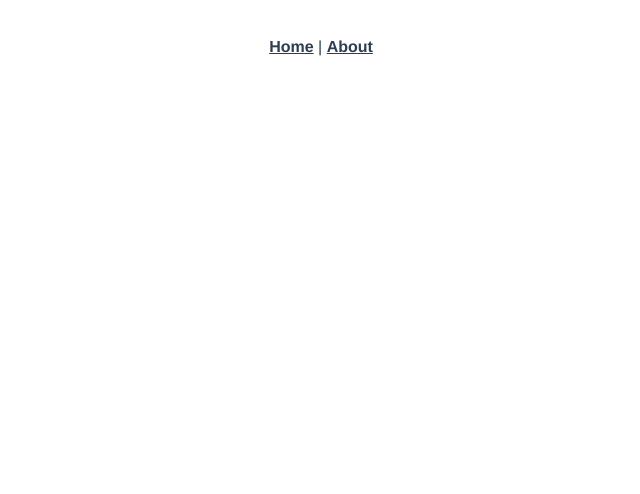
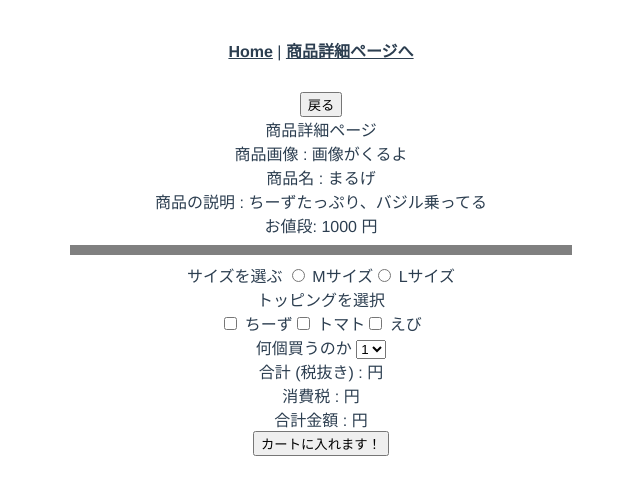
Before and after one commit to ryouhei0324/vue-ec-site1, a Vue app: page /details in a window 1280 px wide. Shown: the top 494 px of the page, without its empty margins (319-959 px from the left). Built offline with nearby package versions, Linux system fonts and the light colour scheme.

Commit message:
詳細ページHTML

```diff
--- a/src/App.vue
+++ b/src/App.vue
@@ -2,7 +2,7 @@
   <div id="app">
     <div id="nav">
       <router-link to="/">Home</router-link> |
-      <router-link to="/about">About</router-link>
+      <router-link to="/Details">商品詳細ページへ</router-link>
     </div>
     <router-view/>
   </div>
--- a/src/router/index.js
+++ b/src/router/index.js
@@ -1,6 +1,7 @@
 import Vue from 'vue'
 import VueRouter from 'vue-router'
 import Home from '../views/Home.vue'
+import Details from '../views/Details.vue'
 
 Vue.use(VueRouter)
 
@@ -11,12 +12,9 @@ const routes = [
     component: Home
   },
   {
-    path: '/about',
-    name: 'About',
-    // route level code-splitting
-    // this generates a separate chunk (about.[hash].js) for this route
-    // which is lazy-loaded when the route is visited.
-    component: () => import(/* webpackChunkName: "about" */ '../views/About.vue')
+    path: '/details',
+    name: 'Details',
+    component: Details
   }
 ]
 
--- /dev/null
+++ b/src/views/Details.vue
@@ -0,0 +1,93 @@
+<template>
+  <div>
+    <div>
+      <button @click="backPage()">戻る</button>
+    </div>
+
+    <div>
+      商品詳細ページ
+    </div>
+
+    <div>
+      <div>商品画像 : {{item.img}}</div>
+      <div>商品名 : {{item.pizzaName}}</div>
+      <div>商品の説明 : {{item.topping}}</div>
+      <div>お値段: {{item.price}} 円</div>
+    </div>
+
+    <hr width="500"	size="10" noshade="">
+
+    <div>
+      サイズを選ぶ
+      <span><input type="radio" name="size" id="Msize">&nbsp;<label for="Msize">Mサイズ</label></span>
+      <span><input type="radio" name="size" id="Lsize">&nbsp;<label for="Lsize">Lサイズ</label></span>
+    </div>
+
+    <div>
+      <div>
+      トッピングを選択
+      </div>
+      <span class="container" v-for="item in topping" :value="topping" :key="item.id" :id="topping.name">
+        <input type="checkbox"><label :for="topping.name">&nbsp;{{item}}</label>
+      </span>
+    </div>
+
+    <div>
+      <div>
+        何個買うのか
+        <span>
+          <select>
+            <option value="1">1</option>
+            <option value="2">2</option>
+            <option value="3">3</option>
+            <option value="4">4</option>
+            <option value="5">5</option>
+          </select>
+        </span>
+      </div>
+    </div>
+
+    <div>
+      <div>合計 (税抜き) : 円</div>
+      <div>消費税 : 円</div>
+      <div>合計金額 : 円</div>
+    </div>
+
+    <div>
+      <button>カートに入れます！</button>
+    </div>
+
+  </div>
+
+</template>
+
+<script>
+
+export default {
+  data () {
+    return {
+      item: {
+      img:'画像がくるよ',
+      pizzaName : 'まるげ',
+      topping : 'ちーずたっぷり、バジル乗ってる',
+      price: 1000,
+      },
+
+      topping: [
+        'ちーず',
+        'トマト',
+        'えび',
+      ]
+    };
+  },
+
+  methods: {
+
+    backPage() {
+      this.$router.push({ name:"/" })
+    }
+  }
+}
+
+
+</script>
```
Also changed, not shown: 1 other file (tests, documents, lock files or other folders).
